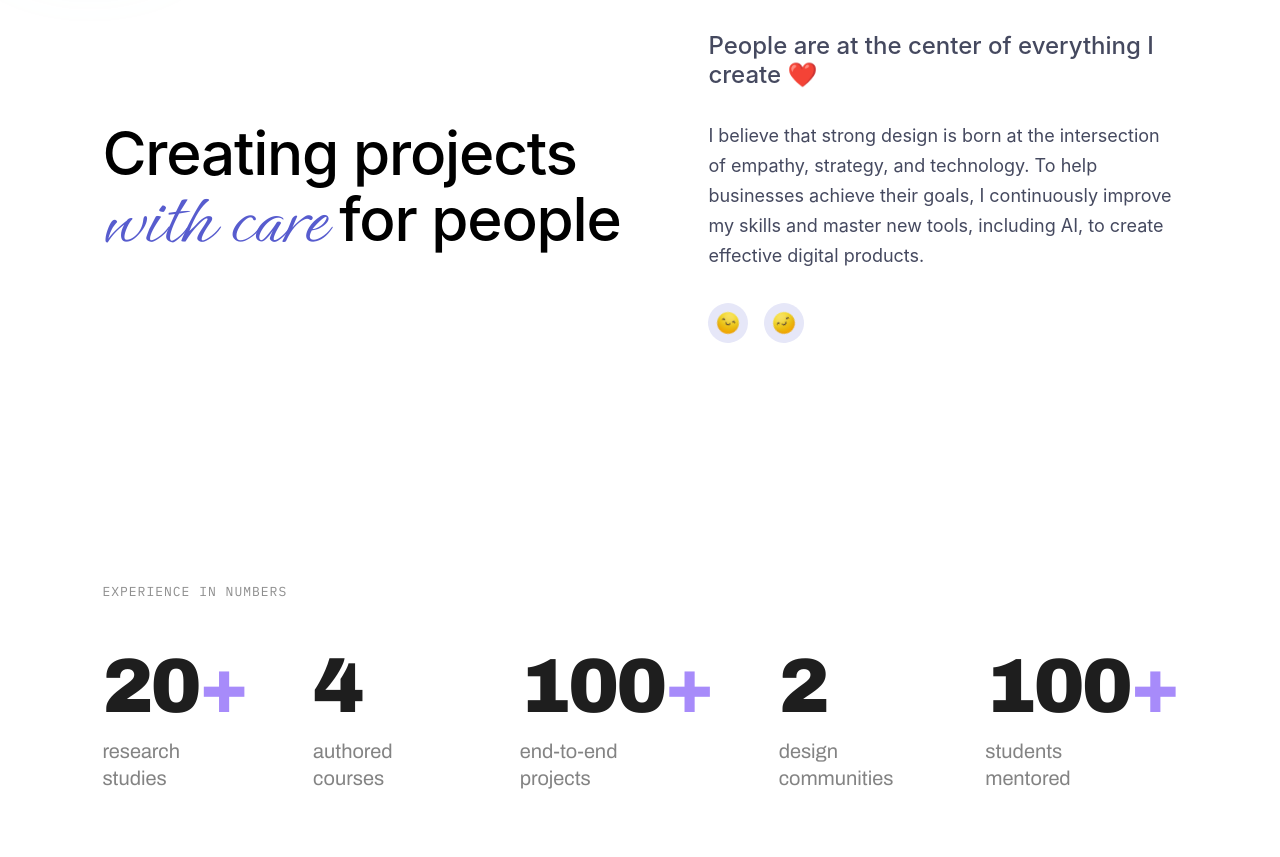
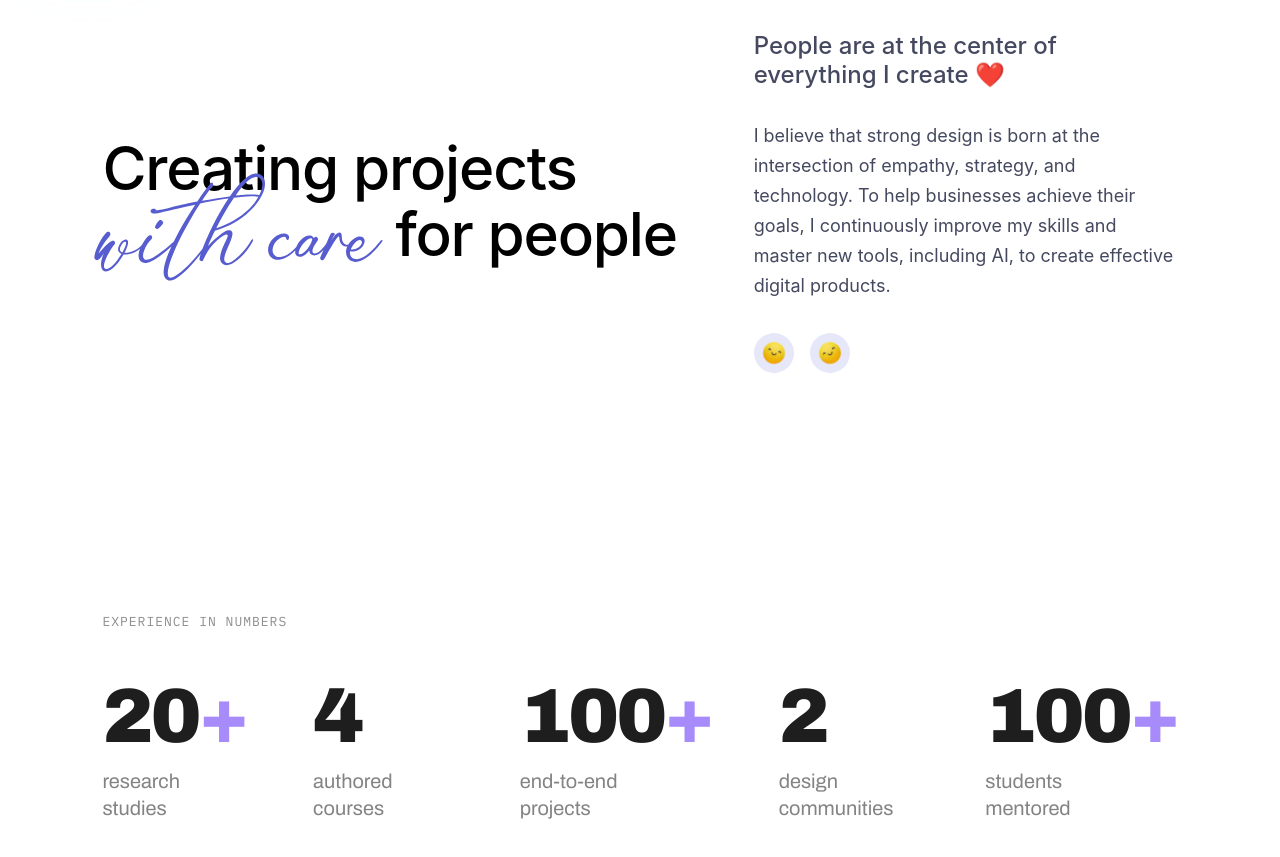
Before and after one commit to vavilovaiana/viable, a plain HTML site: page index.html in a window 1280 px wide. Shown: the part 1083-1940 px from the top of the page. Drawn offline with Linux system fonts and the light colour scheme.

Commit message:
Add files via upload

```diff
--- a/css/styles.css
+++ b/css/styles.css
@@ -1279,3 +1279,27 @@ a.lang-rail__label { text-decoration: none; }
 @media (max-width: 560px) { .ai-stack__logo--img img { width: 35px; height: 35px; } }
 /* Mission on narrow screens: column layout must not inherit the 480px flex-basis as height */
 @media (max-width: 1100px) { .mission__headline, .mission__details { flex: 0 0 auto; } }
+
+/* Mission — "with care" is the real Amsterdam Handwriting lettering, exported from Figma
+   (node 20009002:5372) as outlined vector. Geometry in em of the 90px headline:
+   art 431×162px, starts 12px left of the text and 45px above line 2, "for people" at x=438.5px. */
+.mission__script--art {
+  display: inline-block;
+  position: relative;
+  vertical-align: top;
+  font-size: 1em;
+  width: 4.872em;   /* 438.5 / 90 */
+  height: 1.11em;   /* one line box */
+  line-height: inherit;
+}
+.mission__script--art img {
+  position: absolute;
+  left: -0.132em;   /* -11.9 / 90 */
+  top: -0.497em;    /* (55.3 - 100) / 90 */
+  width: 4.789em;   /* 431 / 90 */
+  height: auto;
+  max-width: none;
+  pointer-events: none;
+}
+/* Keep the two Figma lines intact ("Creating projects" / "with care for people") where there is room */
+@media (min-width: 768px) { .mission__headline { white-space: nowrap; } }
--- a/index.html
+++ b/index.html
@@ -113,7 +113,7 @@
     <span class="label-pill" data-ru="Миссия">Mission</span>
 
     <div class="mission__content">
-      <h2 class="mission__headline" data-ru-html="Создавать проекты<br><span class=&quot;mission__script&quot;>с заботой</span> о людях">Creating projects<br><span class="mission__script">with care</span> for people</h2>
+      <h2 class="mission__headline" data-ru-html="Создавать проекты<br><span class=&quot;mission__script&quot;>с заботой</span> о людях">Creating projects<br><span class="mission__script mission__script--art"><img src="assets/img/mission-with-care.svg" alt="with care" width="431" height="162"></span>for people</h2>
 
       <div class="mission__details">
         <p class="mission__statement" data-ru-html="Люди — в центре всего, что я создаю <span aria-hidden=&quot;true&quot;>❤️</span>">People are at the center of everything I create <span aria-hidden="true">❤️</span></p>
```
Also changed, not shown: assets/img/mission-with-care.svg (added).
